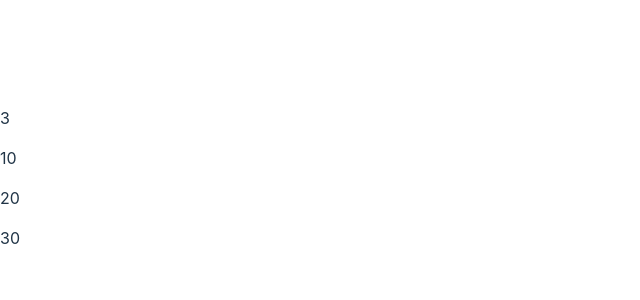
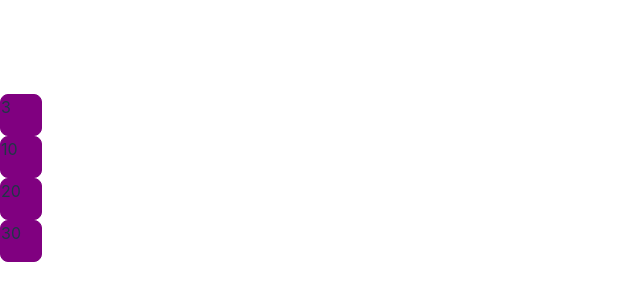
Before and after one commit to Lmlima05/Habits, a React (Vite) app in the folder web/: page / in a window 1280 px wide. Shown: the part 222-522 px from the top of the page, without its empty margins (0-640 px from the left). Built offline with nearby package versions, Linux system fonts and the light colour scheme.

Commit message:
Criação do `Habit.css` e entendendo `components`

```diff
--- /dev/null
+++ b/web/src/components/Habit.css
@@ -0,0 +1,7 @@
+.habit {
+  width: 40px;
+  height: 40px;
+  border: 1px solid purple;
+  border-radius: 8px;
+  background-color: purple;
+}
--- a/web/src/components/Habit.tsx
+++ b/web/src/components/Habit.tsx
@@ -1,9 +1,11 @@
+import './Habit.css'
+
 interface HabitProps {
   completed: number
 }
 
 export function Habit(props: HabitProps) {
   return (
-    <p>{props.completed}</p>
+    <div className="habit">{props.completed}</div>
   )
 }
```
